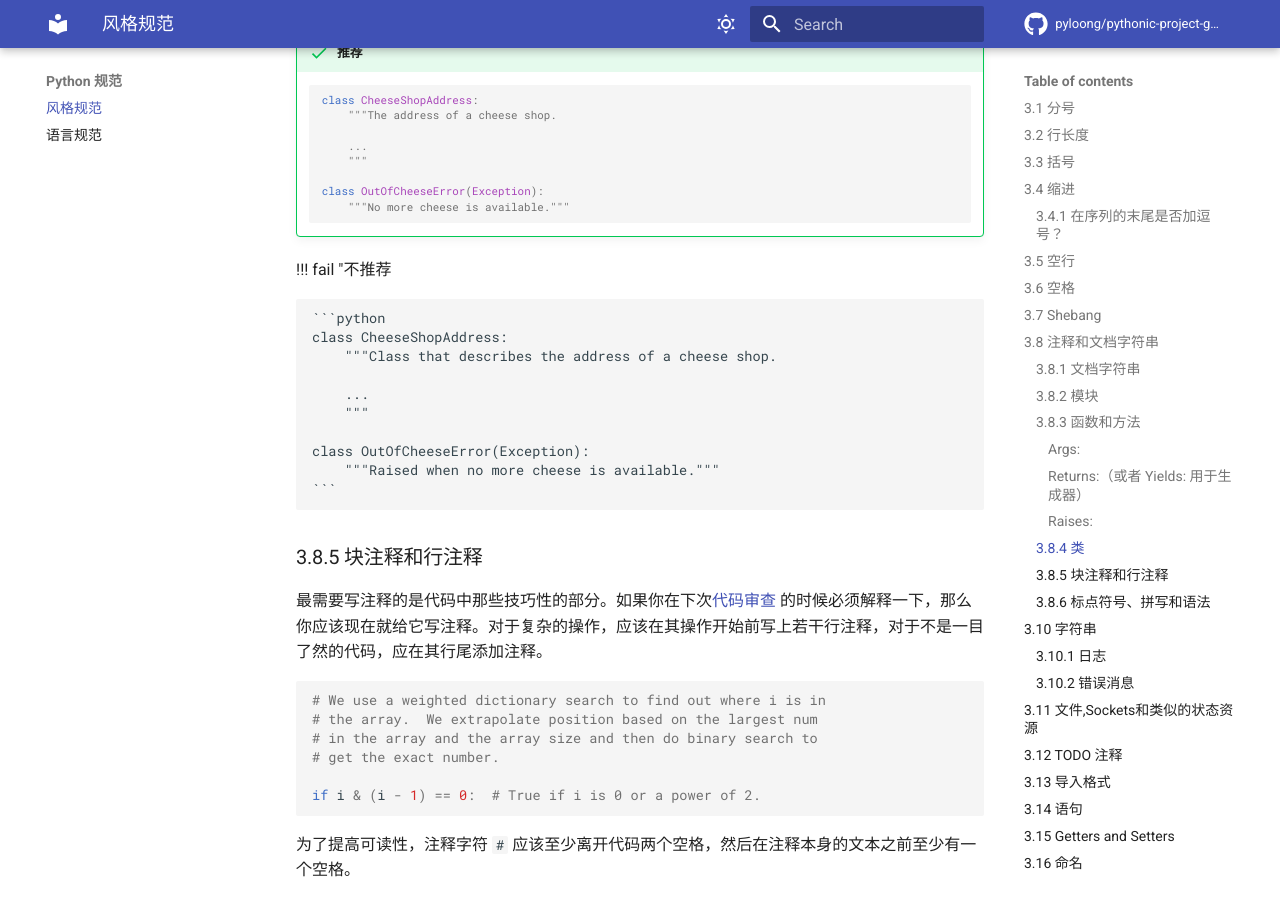
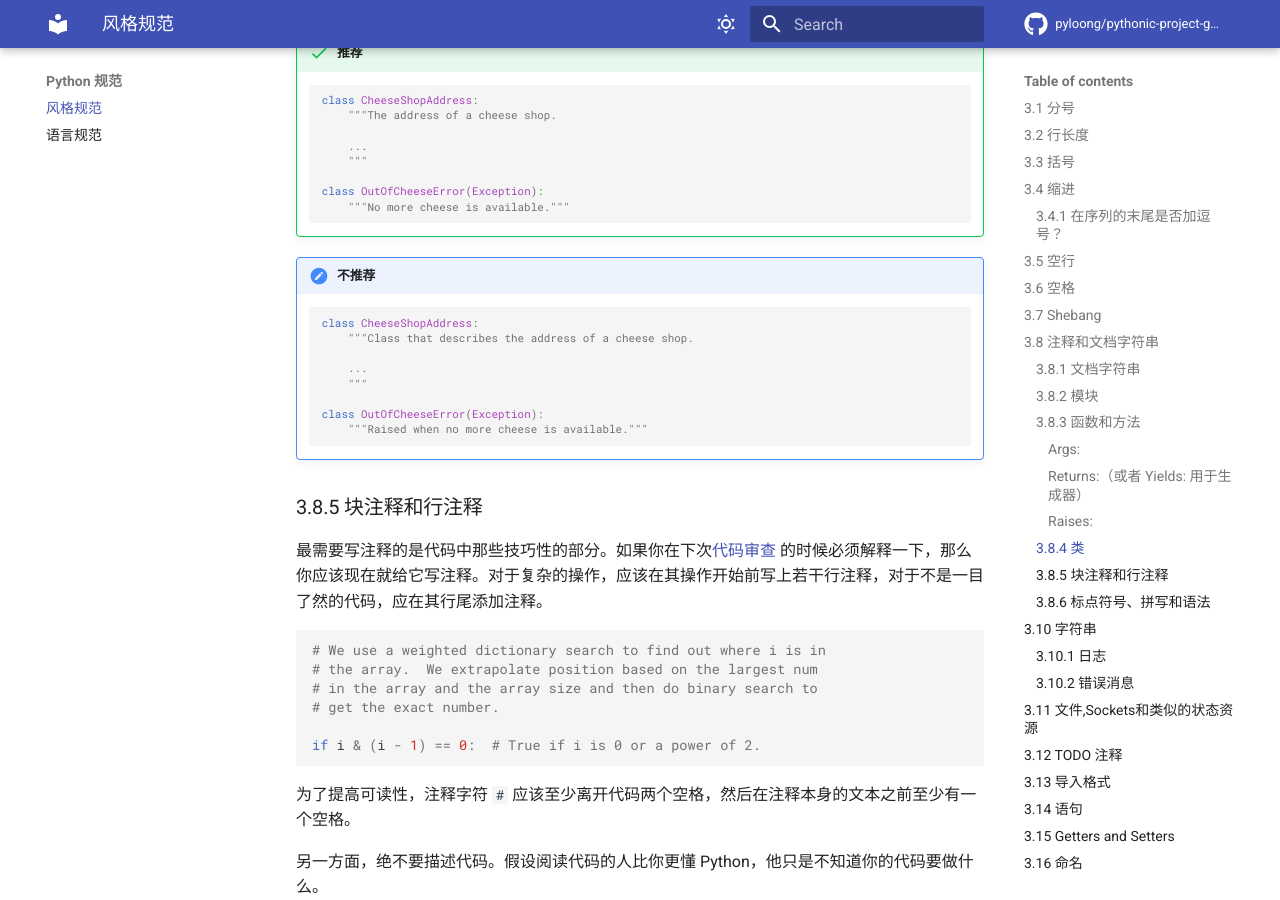
Before and after one commit to pyloong/pythonic-project-guidelines, an MkDocs documentation site: the page built from docs/standard/style_rules.md, in a window 1280 px wide and 900 px high, scrolled down 12535 px. Built offline with MkDocs 1.6.1 and Material for MkDocs 9.7.7, drawn with Linux system fonts in a browser that asks for light colours; comment, search, counter and statistics services are not loaded.

Commit message:
修改语法错误

````diff
--- a/docs/standard/style_rules.md
+++ b/docs/standard/style_rules.md
@@ -628,7 +628,7 @@ class SampleClass:
     ```
 
 
-!!! fail "不推荐
+!!! fail "不推荐"
 
     ```python
     class CheeseShopAddress:
````
